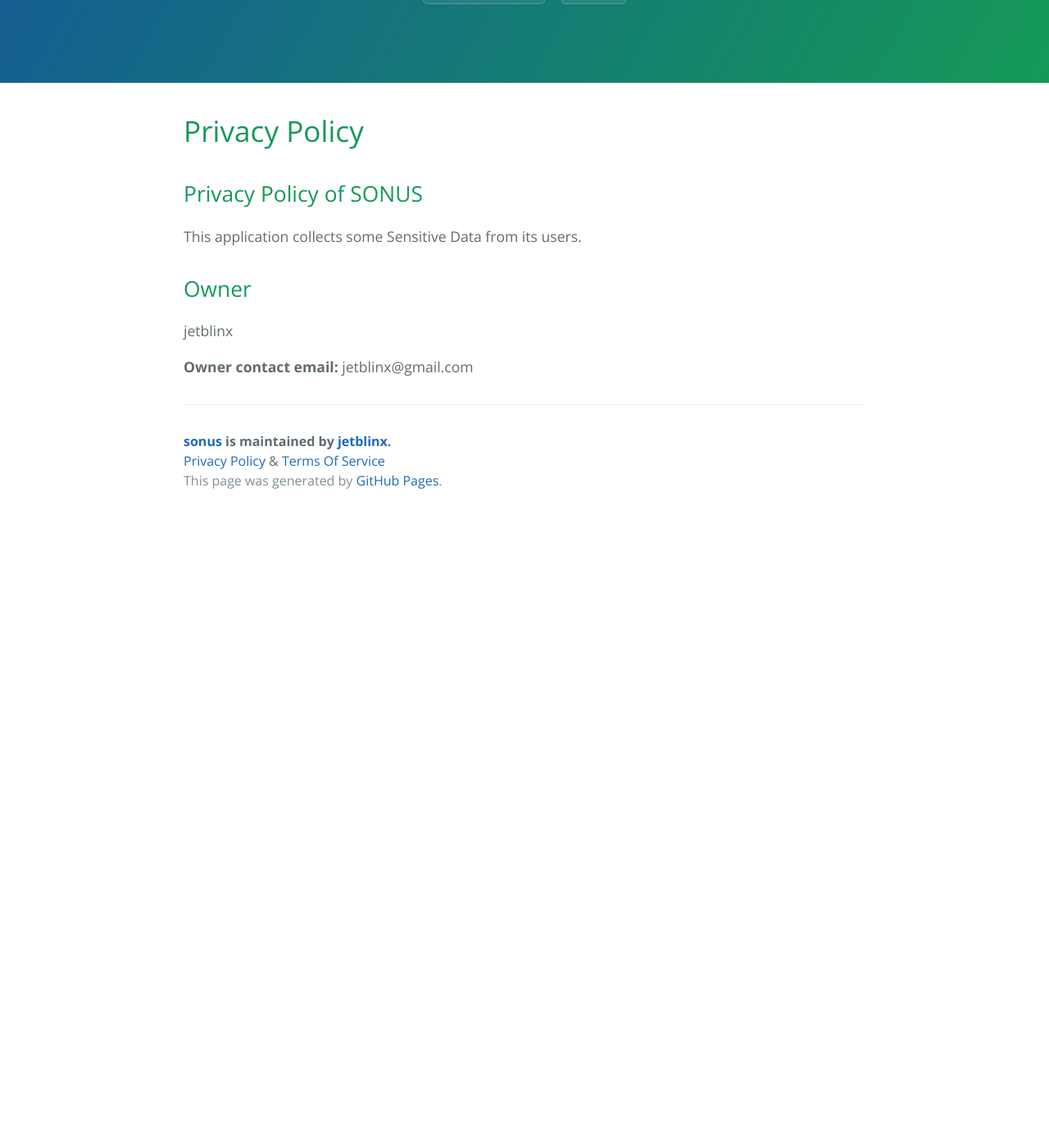
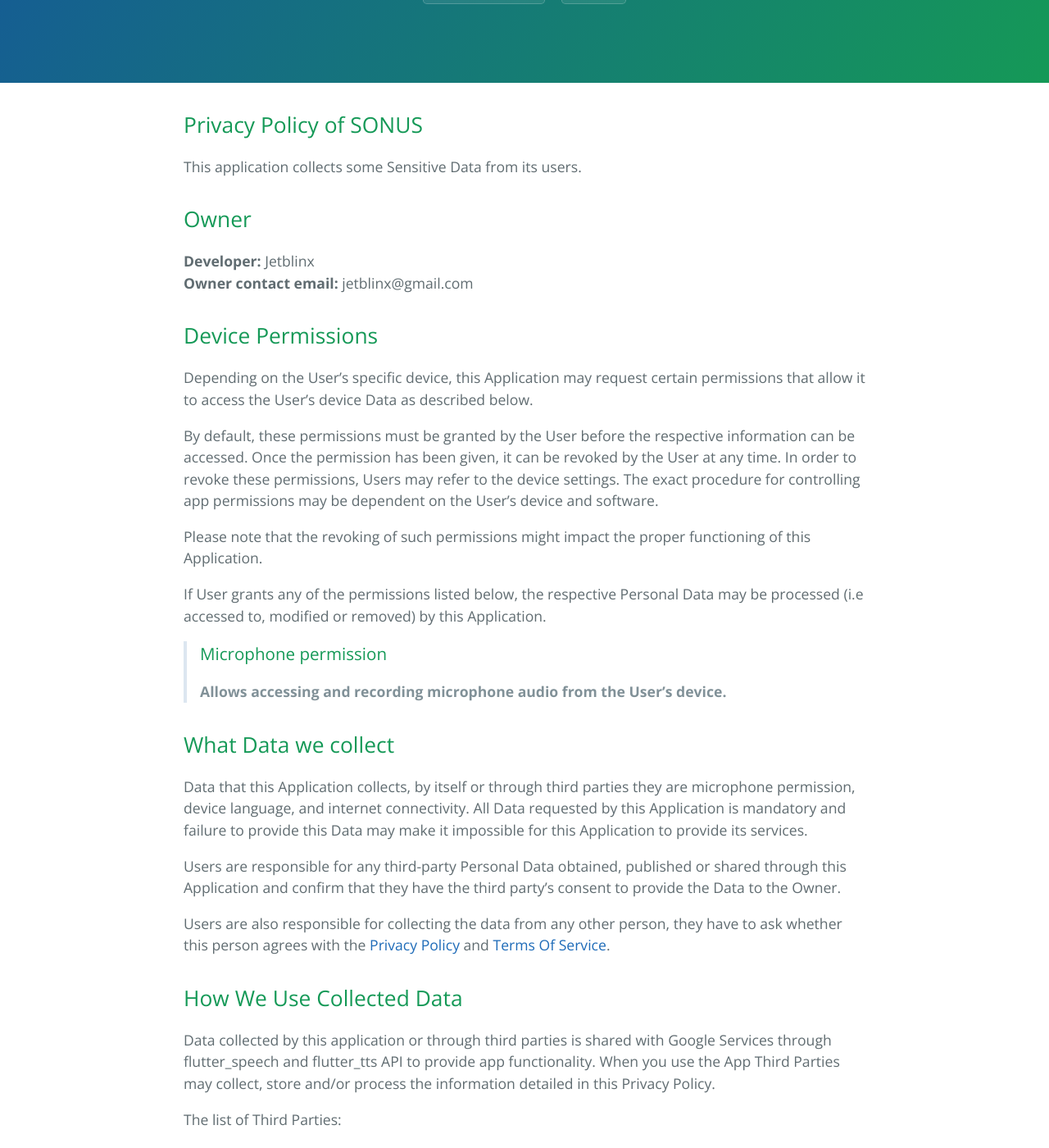
Before and after one commit to jetblinx/sonus, a Jekyll site: the page built from privacy_policy.md, in a window 1280 px wide and 1400 px high, scrolled down 282 px. Shown: the whole window at 82% size. Built offline with Jekyll 4.4.1, drawn with Linux system fonts in a browser that asks for light colours; before the commit the page ends 912 px from its top, so only the background shows below that; some of the changed text lies outside the part shown.

Commit message:
Privacy Policy

```diff
--- a/privacy_policy.md
+++ b/privacy_policy.md
@@ -4,11 +4,52 @@ title: SONUS
 description: Privacy Policy
 ---
 
-# Privacy Policy
 ## Privacy Policy of SONUS
 This application collects some Sensitive Data from its users.
 
 ## Owner
-jetblinx
+**Developer:** Jetblinx
+**Owner contact email:** jetblinx@gmail.com
 
-**Owner contact email:** jetblinx@gmail.com
+## Device Permissions
+Depending on the User's specific device, this Application may request certain permissions that allow it to access the User's device Data as described below.
+
+By default, these permissions must be granted by the User before the respective information can be accessed. Once the permission has been given, it can be revoked by the User at any time. In order to revoke these permissions, Users may refer to the device settings.
+The exact procedure for controlling app permissions may be dependent on the User's device and software.
+
+Please note that the revoking of such permissions might impact the proper functioning of this Application.
+
+If User grants any of the permissions listed below, the respective Personal Data may be processed (i.e accessed to, modified or removed) by this Application.
+
+> ### Microphone permission
+> **Allows accessing and recording microphone audio from the User's device.**
+
+## What Data we collect
+Data that this Application collects, by itself or through third parties they are microphone permission, device language, and internet connectivity.
+All Data requested by this Application is mandatory and failure to provide this Data may make it impossible for this Application to provide its services.
+
+Users are responsible for any third-party Personal Data obtained, published or shared through this Application and confirm that they have the third party's consent to provide the Data to the Owner.
+
+Users are also responsible for collecting the data from any other person, they have to ask whether this person agrees with the [Privacy Policy](./privacy_policy.html) and [Terms Of Service](./terms_of_service.html).
+
+## How We Use Collected Data
+Data collected by this application or through third parties is shared with Google Services through flutter_speech and flutter_tts API to provide app functionality.
+When you use the App Third Parties may collect, store and/or process the information detailed in this Privacy Policy.
+
+The list of Third Parties:
+- flutter_speech (Microphone Data)
+- flutter_tts
+- Google (Speech Recognition and Speech-to-text)
+
+For further information regarding the collection, processing and usage of your information by the Third Parties, please review their privacy policy practices.
+
+## The Purpose Of Sharing
+The Data concerning the User is collected and shared to allow the Owner to provide app functionality.
+The Owner is not responsible for data shared with Third Parties.
+
+## Where Your Data Being Stored
+The Owner does not store any of your data. The data is stored locally on the phone of the user and can be deleted.
+To completely delete the stored data the user has to delete the app and all files associated with the app.
+
+## Your Acceptance
+By using this app you signify the acceptance of this policy and accept that the owner is not responsible for your data processed by third parties. If you do not agree to this policy, please do not use this app.
```
